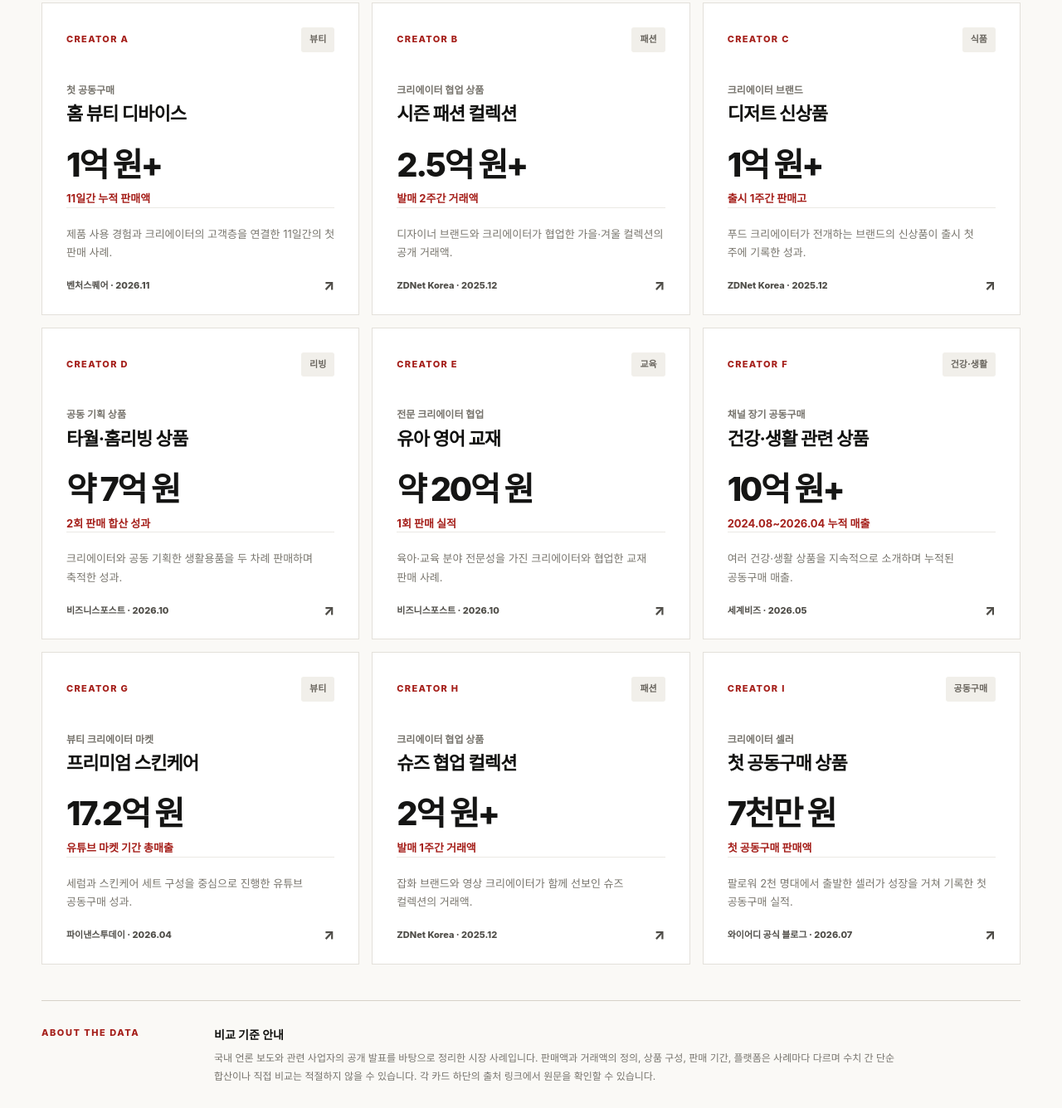
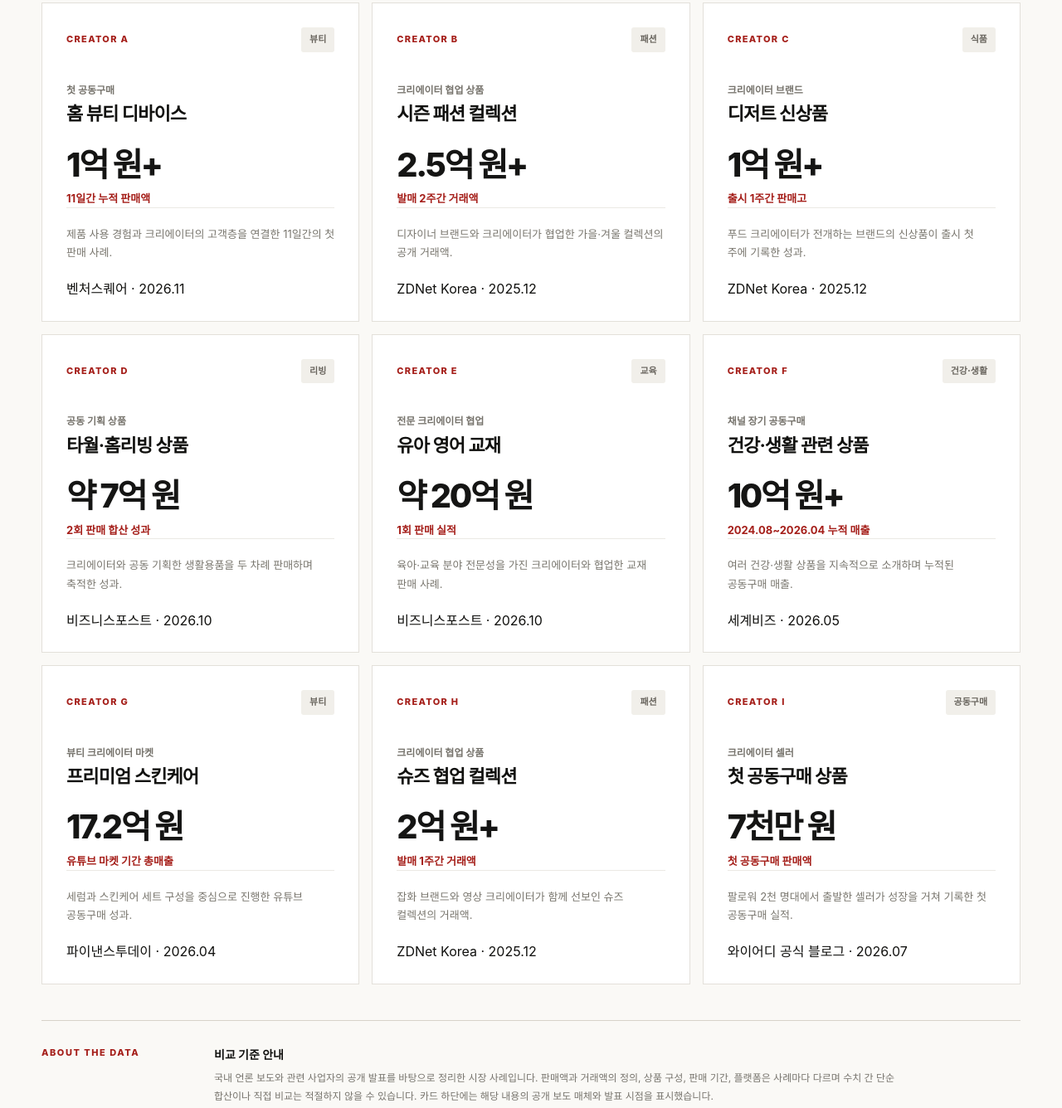
Before and after one commit to rollssungho-a11y/rollsungho-a11y.github.io, a plain HTML site: page cases.html in a window 1280 px wide. Shown: the part 1217-2553 px from the top of the page at 83% size. Drawn offline with Linux system fonts and the light colour scheme.

Commit message:
Remove external source links from market cases page and retain plain-text citations

```diff
--- a/cases.html
+++ b/cases.html
@@ -28,7 +28,7 @@
 <aside class="cs-feature" aria-label="대표 공개 사례">
 <div class="cs-feature-top"><span>SELECTED MARKET CASE</span><span>05 / EDUCATION</span></div>
 <div class="cs-feature-center"><span class="cs-feature-caption">전문 크리에이터 협업 · 유아 영어 교재</span><strong>약 <span>20</span>억 원</strong><span class="cs-feature-period">한 차례 판매 실적</span></div>
-<div class="cs-feature-bottom"><span>단일 판매 회차</span><a href="https://m.businesspost.co.kr/BP?command=article_view&amp;num=450025" target="_blank" rel="noopener noreferrer">자료 확인 ↗</a></div>
+<div class="cs-feature-bottom"><span>단일 판매 회차</span></div>
 </aside>
 </div></section>
 <section class="cs-brief" aria-label="자료 개요"><div class="wrap cs-brief-inner">
@@ -44,17 +44,17 @@
 </div>
 <p class="cs-result-count" role="status" aria-live="polite"><span id="cs-visible-count">9</span>개 사례 표시</p>
 <div class="cs-grid">
-<article class="cs-card" data-category="beauty"><div class="cs-card-top"><span class="cs-card-id">CREATOR A</span><span class="cs-card-cat">뷰티</span></div><div class="cs-card-main"><p class="cs-card-kind">첫 공동구매</p><h3>홈 뷰티 디바이스</h3><div class="cs-card-amount">1억 원+</div><p class="cs-card-period">11일간 누적 판매액</p></div><div class="cs-card-bottom"><p>제품 사용 경험과 크리에이터의 고객층을 연결한 11일간의 첫 판매 사례.</p><a href="https://www.venturesquare.net/1126393/" target="_blank" rel="noopener noreferrer" aria-label="크리에이터 A 관련 원문 기사 확인">벤처스퀘어 · 2026.11<span aria-hidden="true">↗</span></a></div></article>
-<article class="cs-card" data-category="fashion"><div class="cs-card-top"><span class="cs-card-id">CREATOR B</span><span class="cs-card-cat">패션</span></div><div class="cs-card-main"><p class="cs-card-kind">크리에이터 협업 상품</p><h3>시즌 패션 컬렉션</h3><div class="cs-card-amount">2.5억 원+</div><p class="cs-card-period">발매 2주간 거래액</p></div><div class="cs-card-bottom"><p>디자이너 브랜드와 크리에이터가 협업한 가을·겨울 컬렉션의 공개 거래액.</p><a href="https://zdnet.co.kr/view/?no=20251223095921" target="_blank" rel="noopener noreferrer" aria-label="크리에이터 B 관련 원문 기사 확인">ZDNet Korea · 2025.12<span aria-hidden="true">↗</span></a></div></article>
-<article class="cs-card" data-category="food"><div class="cs-card-top"><span class="cs-card-id">CREATOR C</span><span class="cs-card-cat">식품</span></div><div class="cs-card-main"><p class="cs-card-kind">크리에이터 브랜드</p><h3>디저트 신상품</h3><div class="cs-card-amount">1억 원+</div><p class="cs-card-period">출시 1주간 판매고</p></div><div class="cs-card-bottom"><p>푸드 크리에이터가 전개하는 브랜드의 신상품이 출시 첫 주에 기록한 성과.</p><a href="https://zdnet.co.kr/view/?no=20251223095921" target="_blank" rel="noopener noreferrer" aria-label="크리에이터 C 관련 원문 기사 확인">ZDNet Korea · 2025.12<span aria-hidden="true">↗</span></a></div></article>
-<article class="cs-card" data-category="living"><div class="cs-card-top"><span class="cs-card-id">CREATOR D</span><span class="cs-card-cat">리빙</span></div><div class="cs-card-main"><p class="cs-card-kind">공동 기획 상품</p><h3>타월·홈리빙 상품</h3><div class="cs-card-amount">약 7억 원</div><p class="cs-card-period">2회 판매 합산 성과</p></div><div class="cs-card-bottom"><p>크리에이터와 공동 기획한 생활용품을 두 차례 판매하며 축적한 성과.</p><a href="https://m.businesspost.co.kr/BP?command=article_view&amp;num=450025" target="_blank" rel="noopener noreferrer" aria-label="크리에이터 D 관련 원문 기사 확인">비즈니스포스트 · 2026.10<span aria-hidden="true">↗</span></a></div></article>
-<article class="cs-card" data-category="education"><div class="cs-card-top"><span class="cs-card-id">CREATOR E</span><span class="cs-card-cat">교육</span></div><div class="cs-card-main"><p class="cs-card-kind">전문 크리에이터 협업</p><h3>유아 영어 교재</h3><div class="cs-card-amount">약 20억 원</div><p class="cs-card-period">1회 판매 실적</p></div><div class="cs-card-bottom"><p>육아·교육 분야 전문성을 가진 크리에이터와 협업한 교재 판매 사례.</p><a href="https://m.businesspost.co.kr/BP?command=article_view&amp;num=450025" target="_blank" rel="noopener noreferrer" aria-label="크리에이터 E 관련 원문 기사 확인">비즈니스포스트 · 2026.10<span aria-hidden="true">↗</span></a></div></article>
-<article class="cs-card" data-category="wellness"><div class="cs-card-top"><span class="cs-card-id">CREATOR F</span><span class="cs-card-cat">건강·생활</span></div><div class="cs-card-main"><p class="cs-card-kind">채널 장기 공동구매</p><h3>건강·생활 관련 상품</h3><div class="cs-card-amount">10억 원+</div><p class="cs-card-period">2024.08~2026.04 누적 매출</p></div><div class="cs-card-bottom"><p>여러 건강·생활 상품을 지속적으로 소개하며 누적된 공동구매 매출.</p><a href="https://www.segyebiz.com/newsView/20260507510377" target="_blank" rel="noopener noreferrer" aria-label="크리에이터 F 관련 원문 기사 확인">세계비즈 · 2026.05<span aria-hidden="true">↗</span></a></div></article>
-<article class="cs-card" data-category="beauty"><div class="cs-card-top"><span class="cs-card-id">CREATOR G</span><span class="cs-card-cat">뷰티</span></div><div class="cs-card-main"><p class="cs-card-kind">뷰티 크리에이터 마켓</p><h3>프리미엄 스킨케어</h3><div class="cs-card-amount">17.2억 원</div><p class="cs-card-period">유튜브 마켓 기간 총매출</p></div><div class="cs-card-bottom"><p>세럼과 스킨케어 세트 구성을 중심으로 진행한 유튜브 공동구매 성과.</p><a href="https://www.fntoday.co.kr/news/articleView.html?idxno=383227" target="_blank" rel="noopener noreferrer" aria-label="크리에이터 G 관련 원문 기사 확인">파이낸스투데이 · 2026.04<span aria-hidden="true">↗</span></a></div></article>
-<article class="cs-card" data-category="fashion"><div class="cs-card-top"><span class="cs-card-id">CREATOR H</span><span class="cs-card-cat">패션</span></div><div class="cs-card-main"><p class="cs-card-kind">크리에이터 협업 상품</p><h3>슈즈 협업 컬렉션</h3><div class="cs-card-amount">2억 원+</div><p class="cs-card-period">발매 1주간 거래액</p></div><div class="cs-card-bottom"><p>잡화 브랜드와 영상 크리에이터가 함께 선보인 슈즈 컬렉션의 거래액.</p><a href="https://zdnet.co.kr/view/?no=20251223095921" target="_blank" rel="noopener noreferrer" aria-label="크리에이터 H 관련 원문 기사 확인">ZDNet Korea · 2025.12<span aria-hidden="true">↗</span></a></div></article>
-<article class="cs-card" data-category="commerce"><div class="cs-card-top"><span class="cs-card-id">CREATOR I</span><span class="cs-card-cat">공동구매</span></div><div class="cs-card-main"><p class="cs-card-kind">크리에이터 셀러</p><h3>첫 공동구매 상품</h3><div class="cs-card-amount">7천만 원</div><p class="cs-card-period">첫 공동구매 판매액</p></div><div class="cs-card-bottom"><p>팔로워 2천 명대에서 출발한 셀러가 성장을 거쳐 기록한 첫 공동구매 실적.</p><a href="https://blog.wiredy.io/%ED%8C%94%EB%A1%9C%EC%9B%8C-2000%EB%AA%85-%EC%85%80%EB%9F%AC%EB%8A%94-%EC%96%B4%EB%96%BB%EA%B2%8C-7%EC%B2%9C%EB%A7%8C-%EC%9B%90-%EB%8C%80%EB%B0%95-%EA%B3%B5%EA%B5%AC%EB%A5%BC-%EB%A7%8C%EB%93%A4%EC%97%88%EC%9D%84%EA%B9%8C-241973" target="_blank" rel="noopener noreferrer" aria-label="크리에이터 I 관련 원문 기사 확인">와이어디 공식 블로그 · 2026.07<span aria-hidden="true">↗</span></a></div></article>
+<article class="cs-card" data-category="beauty"><div class="cs-card-top"><span class="cs-card-id">CREATOR A</span><span class="cs-card-cat">뷰티</span></div><div class="cs-card-main"><p class="cs-card-kind">첫 공동구매</p><h3>홈 뷰티 디바이스</h3><div class="cs-card-amount">1억 원+</div><p class="cs-card-period">11일간 누적 판매액</p></div><div class="cs-card-bottom"><p>제품 사용 경험과 크리에이터의 고객층을 연결한 11일간의 첫 판매 사례.</p><span class="cs-source-note">벤처스퀘어 · 2026.11</span></div></article>
+<article class="cs-card" data-category="fashion"><div class="cs-card-top"><span class="cs-card-id">CREATOR B</span><span class="cs-card-cat">패션</span></div><div class="cs-card-main"><p class="cs-card-kind">크리에이터 협업 상품</p><h3>시즌 패션 컬렉션</h3><div class="cs-card-amount">2.5억 원+</div><p class="cs-card-period">발매 2주간 거래액</p></div><div class="cs-card-bottom"><p>디자이너 브랜드와 크리에이터가 협업한 가을·겨울 컬렉션의 공개 거래액.</p><span class="cs-source-note">ZDNet Korea · 2025.12</span></div></article>
+<article class="cs-card" data-category="food"><div class="cs-card-top"><span class="cs-card-id">CREATOR C</span><span class="cs-card-cat">식품</span></div><div class="cs-card-main"><p class="cs-card-kind">크리에이터 브랜드</p><h3>디저트 신상품</h3><div class="cs-card-amount">1억 원+</div><p class="cs-card-period">출시 1주간 판매고</p></div><div class="cs-card-bottom"><p>푸드 크리에이터가 전개하는 브랜드의 신상품이 출시 첫 주에 기록한 성과.</p><span class="cs-source-note">ZDNet Korea · 2025.12</span></div></article>
+<article class="cs-card" data-category="living"><div class="cs-card-top"><span class="cs-card-id">CREATOR D</span><span class="cs-card-cat">리빙</span></div><div class="cs-card-main"><p class="cs-card-kind">공동 기획 상품</p><h3>타월·홈리빙 상품</h3><div class="cs-card-amount">약 7억 원</div><p class="cs-card-period">2회 판매 합산 성과</p></div><div class="cs-card-bottom"><p>크리에이터와 공동 기획한 생활용품을 두 차례 판매하며 축적한 성과.</p><span class="cs-source-note">비즈니스포스트 · 2026.10</span></div></article>
+<article class="cs-card" data-category="education"><div class="cs-card-top"><span class="cs-card-id">CREATOR E</span><span class="cs-card-cat">교육</span></div><div class="cs-card-main"><p class="cs-card-kind">전문 크리에이터 협업</p><h3>유아 영어 교재</h3><div class="cs-card-amount">약 20억 원</div><p class="cs-card-period">1회 판매 실적</p></div><div class="cs-card-bottom"><p>육아·교육 분야 전문성을 가진 크리에이터와 협업한 교재 판매 사례.</p><span class="cs-source-note">비즈니스포스트 · 2026.10</span></div></article>
+<article class="cs-card" data-category="wellness"><div class="cs-card-top"><span class="cs-card-id">CREATOR F</span><span class="cs-card-cat">건강·생활</span></div><div class="cs-card-main"><p class="cs-card-kind">채널 장기 공동구매</p><h3>건강·생활 관련 상품</h3><div class="cs-card-amount">10억 원+</div><p class="cs-card-period">2024.08~2026.04 누적 매출</p></div><div class="cs-card-bottom"><p>여러 건강·생활 상품을 지속적으로 소개하며 누적된 공동구매 매출.</p><span class="cs-source-note">세계비즈 · 2026.05</span></div></article>
+<article class="cs-card" data-category="beauty"><div class="cs-card-top"><span class="cs-card-id">CREATOR G</span><span class="cs-card-cat">뷰티</span></div><div class="cs-card-main"><p class="cs-card-kind">뷰티 크리에이터 마켓</p><h3>프리미엄 스킨케어</h3><div class="cs-card-amount">17.2억 원</div><p class="cs-card-period">유튜브 마켓 기간 총매출</p></div><div class="cs-card-bottom"><p>세럼과 스킨케어 세트 구성을 중심으로 진행한 유튜브 공동구매 성과.</p><span class="cs-source-note">파이낸스투데이 · 2026.04</span></div></article>
+<article class="cs-card" data-category="fashion"><div class="cs-card-top"><span class="cs-card-id">CREATOR H</span><span class="cs-card-cat">패션</span></div><div class="cs-card-main"><p class="cs-card-kind">크리에이터 협업 상품</p><h3>슈즈 협업 컬렉션</h3><div class="cs-card-amount">2억 원+</div><p class="cs-card-period">발매 1주간 거래액</p></div><div class="cs-card-bottom"><p>잡화 브랜드와 영상 크리에이터가 함께 선보인 슈즈 컬렉션의 거래액.</p><span class="cs-source-note">ZDNet Korea · 2025.12</span></div></article>
+<article class="cs-card" data-category="commerce"><div class="cs-card-top"><span class="cs-card-id">CREATOR I</span><span class="cs-card-cat">공동구매</span></div><div class="cs-card-main"><p class="cs-card-kind">크리에이터 셀러</p><h3>첫 공동구매 상품</h3><div class="cs-card-amount">7천만 원</div><p class="cs-card-period">첫 공동구매 판매액</p></div><div class="cs-card-bottom"><p>팔로워 2천 명대에서 출발한 셀러가 성장을 거쳐 기록한 첫 공동구매 실적.</p><span class="cs-source-note">와이어디 공식 블로그 · 2026.07</span></div></article>
 </div>
-<div class="cs-method"><div class="cs-method-label">ABOUT THE DATA</div><div><strong>비교 기준 안내</strong><p>국내 언론 보도와 관련 사업자의 공개 발표를 바탕으로 정리한 시장 사례입니다. 판매액과 거래액의 정의, 상품 구성, 판매 기간, 플랫폼은 사례마다 다르며 수치 간 단순 합산이나 직접 비교는 적절하지 않을 수 있습니다. 각 카드 하단의 출처 링크에서 원문을 확인할 수 있습니다.</p></div></div>
+<div class="cs-method"><div class="cs-method-label">ABOUT THE DATA</div><div><strong>비교 기준 안내</strong><p>국내 언론 보도와 관련 사업자의 공개 발표를 바탕으로 정리한 시장 사례입니다. 판매액과 거래액의 정의, 상품 구성, 판매 기간, 플랫폼은 사례마다 다르며 수치 간 단순 합산이나 직접 비교는 적절하지 않을 수 있습니다. 카드 하단에는 해당 내용의 공개 보도 매체와 발표 시점을 표시했습니다.</p></div></div>
 </div></section>
 <section class="cs-conclusion"><div class="wrap cs-conclusion-inner"><div><div class="cs-overline"><span></span> THE NEXT OPPORTUNITY</div><h2>다음 이야기는<br>당신의 브랜드일 수 있습니다.</h2><p>좋은 제품을 찾고, 그 가치를 제대로 이야기할 크리에이터와 연결합니다.</p></div><a href="proposal.html">브랜드 협업 문의하기 <span aria-hidden="true">↗</span></a></div></section>
 </main><footer></footer>
```
